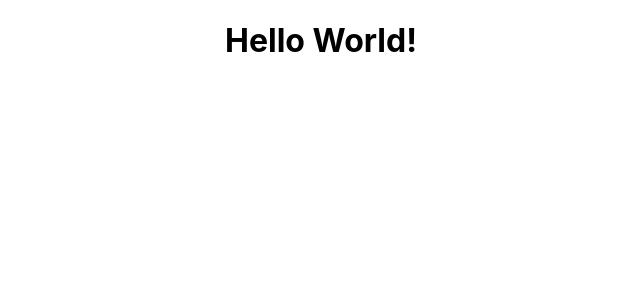
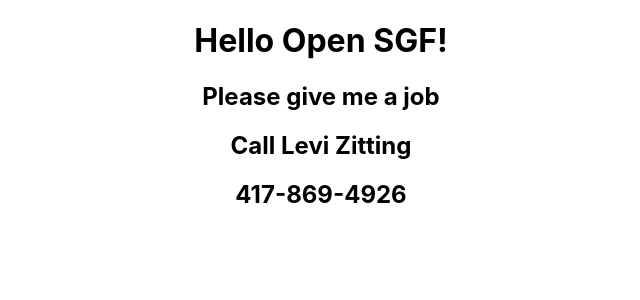
Before and after one commit to Motter360/personal-website, a React (Create React App) app: page / in a window 1280 px wide. Shown: the top 300 px of the page, without its empty margins (319-959 px from the left). Built offline with nearby package versions, Linux system fonts and the light colour scheme.

Commit message:
sytax and demo changes

```diff
--- a/src/App.js
+++ b/src/App.js
@@ -4,7 +4,10 @@ import './App.css';
 function App() {
   return (
     <div className="App">
-     <h1>Hello World!</h1>
+     <h1>Hello Open SGF!</h1>
+     <h2>Please give me a job</h2>
+     <h2>Call Levi Zitting</h2>
+     <h2>417-869-4926</h2>
     </div>
   );
 }
--- a/src/index.css
+++ b/src/index.css
@@ -16,7 +16,7 @@ code {
 @media (min-width: 768px) { }
 
 /* Large devices (desktops, 992px and up) */
-@media (min-width: 992px) { }
+@media (min-width: 992px) {}
 
 /* X-Large devices (large desktops, 1200px and up) */
 @media (min-width: 1200px) { }
```
